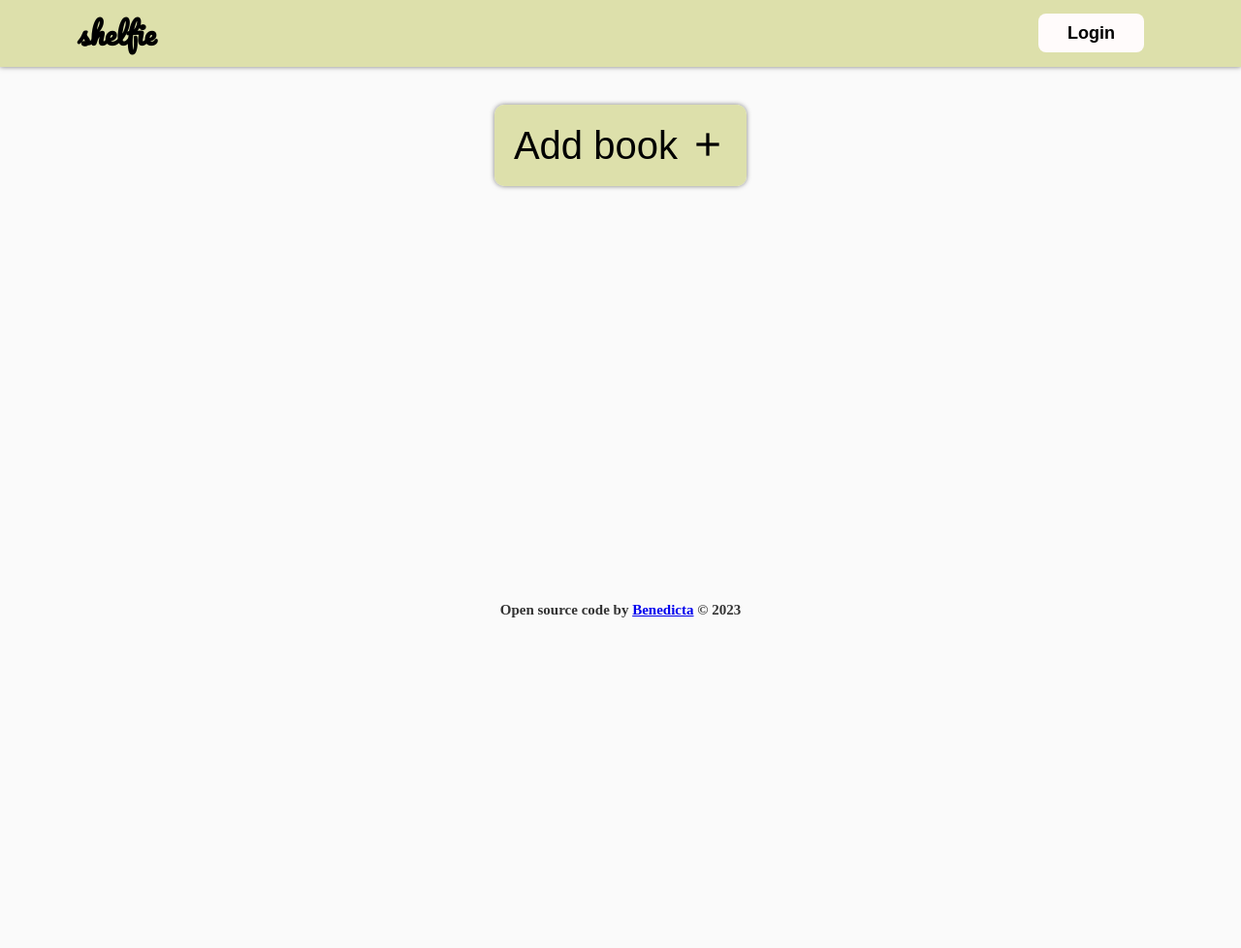
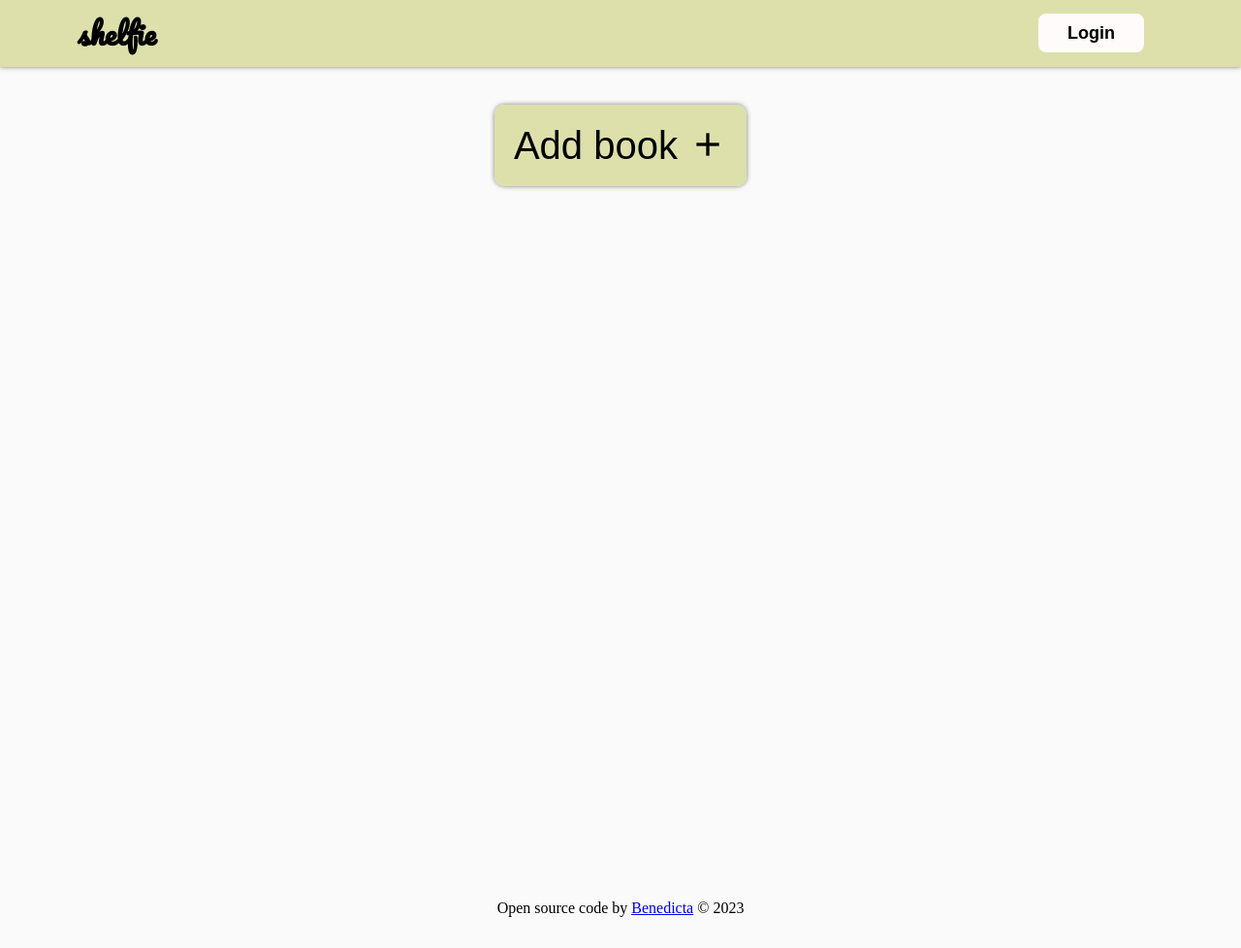
Before and after one commit to BenedictaUche/odinproject, a plain HTML site: page index.html in a window 1280 px wide. Shown: the whole page at 97% size. Before the commit the page ends 800 px from the top, so only its background shows below. Drawn offline with Linux system fonts and the light colour scheme; a web font is replaced by a local one.

Commit message:
fixed the footer

```diff
--- a/style.css
+++ b/style.css
@@ -8,10 +8,11 @@
     box-sizing: border-box;
 }
 
-/* html,
+html,
 body {
     height: 100%;
-} */
+    margin: 0;
+}
 
 body {
     background-color: #fafafa;
@@ -254,22 +255,15 @@ main .cards .read {
     cursor: pointer;
 }
 
-footer {
-    position: relative;
-    bottom: 0px;
-    text-align: center;
-
+main {
+    min-height: 100%;
+    padding-bottom: 50px;
+    box-sizing: border-box;
 }
 
-footer p {
-    position: absolute;
-    font-weight: 600;
-    font-size: 15px;
-    color: #333;
-    top: 20rem;
-    right: 4rem;
-    left: 4rem;
-    bottom: 0;
+footer {
+    height: 50px;
+    text-align: center;
 }
 
 
@@ -319,9 +313,9 @@ footer p {
         width: 22rem;
     }
 
-    footer p {
+    /* footer p {
         top: 39rem;
-    }
+    } */
 }
 
 @media screen and (max-width: 1080px) {
```
